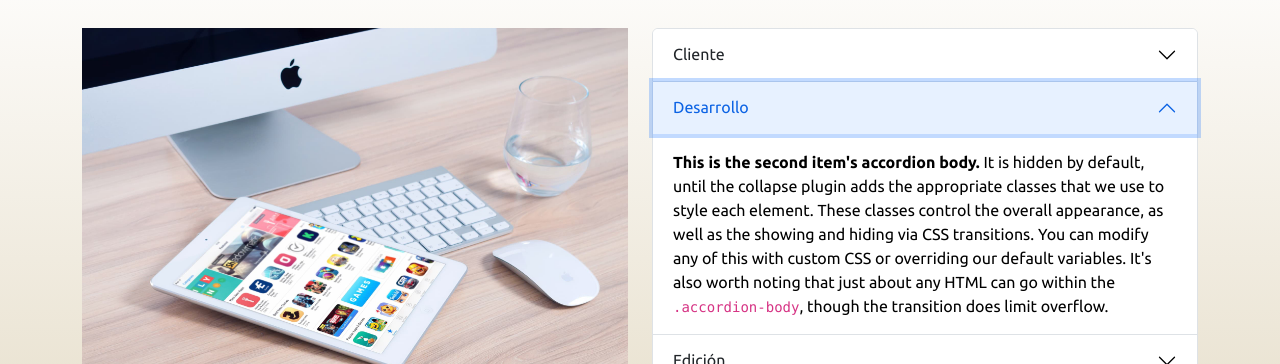
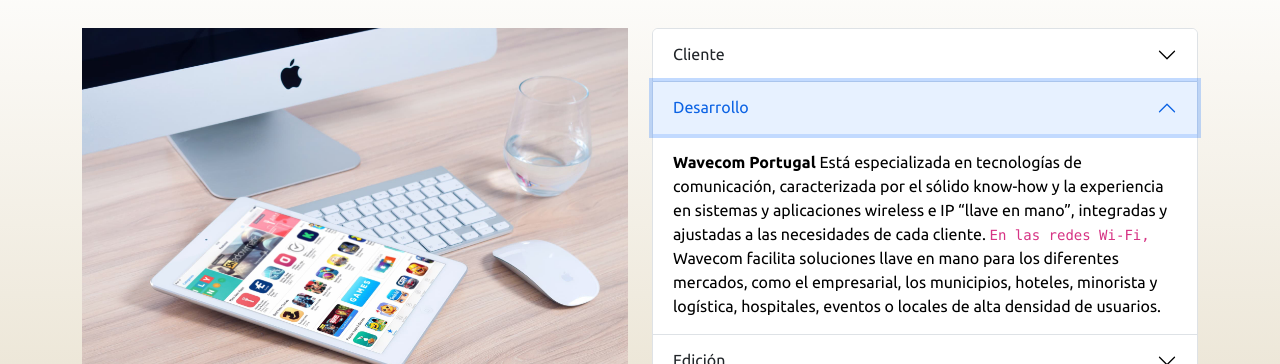
Before and after one commit to gonzado/portfolio-DocalGarcia, a website: page pages/proyectos.html in a window 1280 px wide. Both pictures are taken after a click on the button "Desarrollo". Shown: the part 436-800 px from the top of the page. Drawn offline with nearby package versions, Linux system fonts and the light colour scheme.

Commit message:
Servidor 2.0

```diff
--- a/pages/proyectos.html
+++ b/pages/proyectos.html
@@ -65,7 +65,7 @@
         </section>
 
         <!-- LAST PROJECT -->
-        <section class="holaMundo">
+        <section class="holaMundo pb-5">
             <div class="container">
                 <h2 class="display-6 mt-5 mb-5 text-center">Último Proyecto</h2>
                 <div class="row">
@@ -84,7 +84,7 @@
                                 <div id="collapseOne" class="accordion-collapse collapse show" aria-labelledby="headingOne"
                                     data-bs-parent="#accordionExample">
                                     <div class="accordion-body">
-                                        <strong>Wavecom Portugal</strong> Está especializada en tecnologías de comunicación, caracterizada por el sólido know-how y la experiencia en sistemas y aplicaciones wireless e IP “llave en mano”, integradas y ajustadas a las necesidades de cada cliente. <code>En las redes Wi-Fi,</code>En las redes Wi-Fi, Wavecom facilita soluciones llave en mano para los diferentes mercados, como el empresarial, los municipios, hoteles, minorista y logística, hospitales, eventos o locales de alta densidad de usuarios.
+                                        <strong>Wavecom Portugal</strong> Está especializada en tecnologías de comunicación, caracterizada por el sólido know-how y la experiencia en sistemas y aplicaciones wireless e IP “llave en mano”, integradas y ajustadas a las necesidades de cada cliente. <code>En las redes Wi-Fi,</code> Wavecom facilita soluciones llave en mano para los diferentes mercados, como el empresarial, los municipios, hoteles, minorista y logística, hospitales, eventos o locales de alta densidad de usuarios.
                                     </div>
                                 </div>
                             </div>
@@ -98,12 +98,7 @@
                                 <div id="collapseTwo" class="accordion-collapse collapse" aria-labelledby="headingTwo"
                                     data-bs-parent="#accordionExample">
                                     <div class="accordion-body">
-                                        <strong>This is the second item's accordion body.</strong> It is hidden by default,
-                                        until the collapse plugin adds the appropriate classes that we use to style each
-                                        element. These classes control the overall appearance, as well as the showing and
-                                        hiding via CSS transitions. You can modify any of this with custom CSS or overriding
-                                        our default variables. It's also worth noting that just about any HTML can go within
-                                        the <code>.accordion-body</code>, though the transition does limit overflow.
+                                        <strong>Wavecom Portugal</strong> Está especializada en tecnologías de comunicación, caracterizada por el sólido know-how y la experiencia en sistemas y aplicaciones wireless e IP “llave en mano”, integradas y ajustadas a las necesidades de cada cliente. <code>En las redes Wi-Fi,</code> Wavecom facilita soluciones llave en mano para los diferentes mercados, como el empresarial, los municipios, hoteles, minorista y logística, hospitales, eventos o locales de alta densidad de usuarios.
                                     </div>
                                 </div>
                             </div>
@@ -117,12 +112,7 @@
                                 <div id="collapseThree" class="accordion-collapse collapse" aria-labelledby="headingThree"
                                     data-bs-parent="#accordionExample">
                                     <div class="accordion-body">
-                                        <strong>This is the third item's accordion body.</strong> It is hidden by default,
-                                        until the collapse plugin adds the appropriate classes that we use to style each
-                                        element. These classes control the overall appearance, as well as the showing and
-                                        hiding via CSS transitions. You can modify any of this with custom CSS or overriding
-                                        our default variables. It's also worth noting that just about any HTML can go within
-                                        the <code>.accordion-body</code>, though the transition does limit overflow.
+                                        <strong>Wavecom Portugal</strong> Está especializada en tecnologías de comunicación, caracterizada por el sólido know-how y la experiencia en sistemas y aplicaciones wireless e IP “llave en mano”, integradas y ajustadas a las necesidades de cada cliente. <code>En las redes Wi-Fi,</code> Wavecom facilita soluciones llave en mano para los diferentes mercados, como el empresarial, los municipios, hoteles, minorista y logística, hospitales, eventos o locales de alta densidad de usuarios.
                                     </div>
                                 </div>
                             </div>
@@ -150,7 +140,7 @@
                 </div>
                 <div>
                     <img src="../img/proyectoTres.jpeg" alt="imagen proyecto tres">
-                    <h3>Adaptabilidad para móviles de la web para una Pringles Argentina..</h3>
+                    <h3>Adaptabilidad para móviles para la web de Pringles Argentina.</h3>
                     <a href="">Entrar</a>
                 </div>
             </div>
--- a/scss/components/_main.scss
+++ b/scss/components/_main.scss
@@ -56,7 +56,7 @@
 /*---- BIOGRAFÍA ----*/
 .biografiaPrincipal{
     height: 100%;
-    @include flex (flex, center, center)
+    @include flex (flex, center, center){
     background-image: linear-gradient(to bottom, white, #EAE3D2);
     padding: 50px 30px;
     img{
```
Also changed, not shown: index.html (+1 -1 lines).
